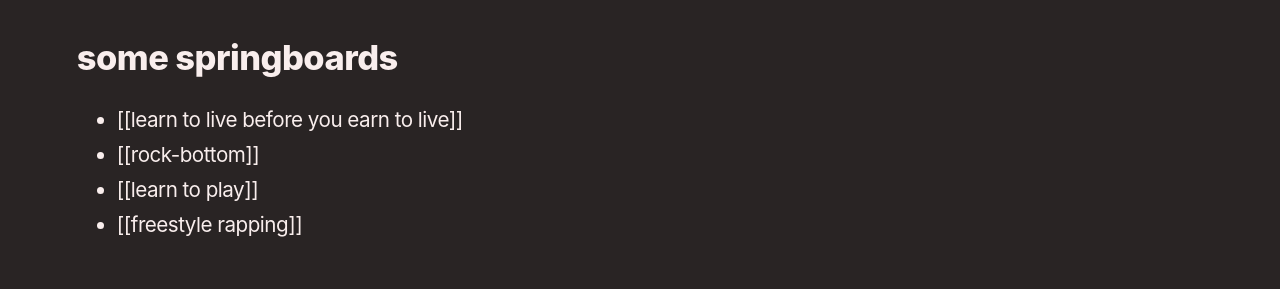
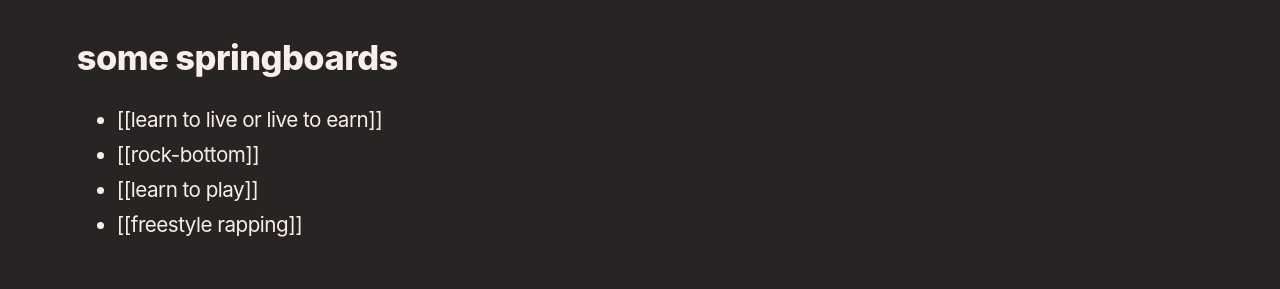
Before and after one commit to reddy2go/redgarden, a Jekyll site: the page built from _notes/now.md, in a window 1280 px wide. Shown: the part 607-896 px from the top of the page. Built offline with Jekyll 4.4.1, drawn with Linux system fonts in a browser that asks for light colours; some web fonts are replaced; Markdown is read by kramdown in place of the engine named in the settings.

Commit message:
auto commit

```diff
--- a/_notes/now.md
+++ b/_notes/now.md
@@ -8,7 +8,7 @@
 if you choose to stay, know that it's a feature not a bug. there might be more structure someday that will guide you along maps of content. for now, here are...
 
 ### some springboards
-- [[learn to live before you earn to live]]
+- [[learn to live or live to earn]]
 - [[rock-bottom]]
 - [[learn to play]]
 - [[freestyle rapping]]
```
